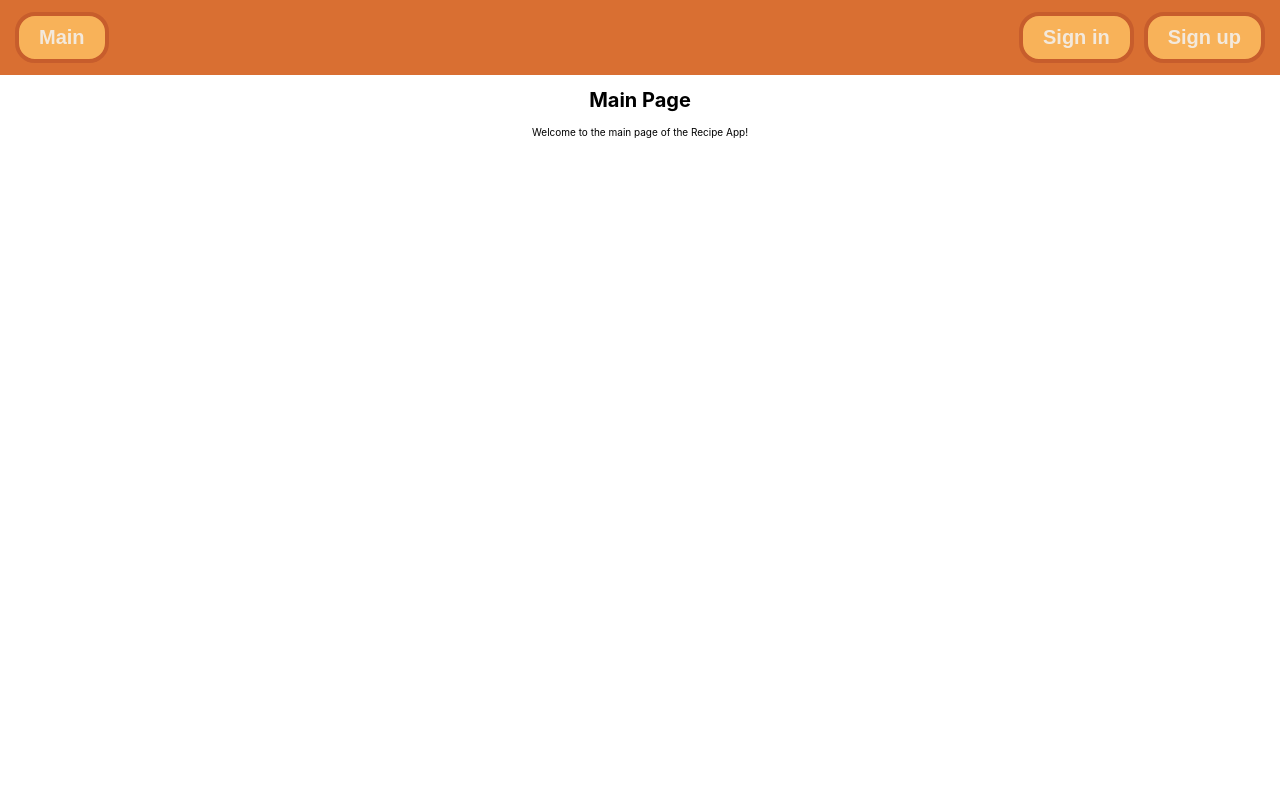
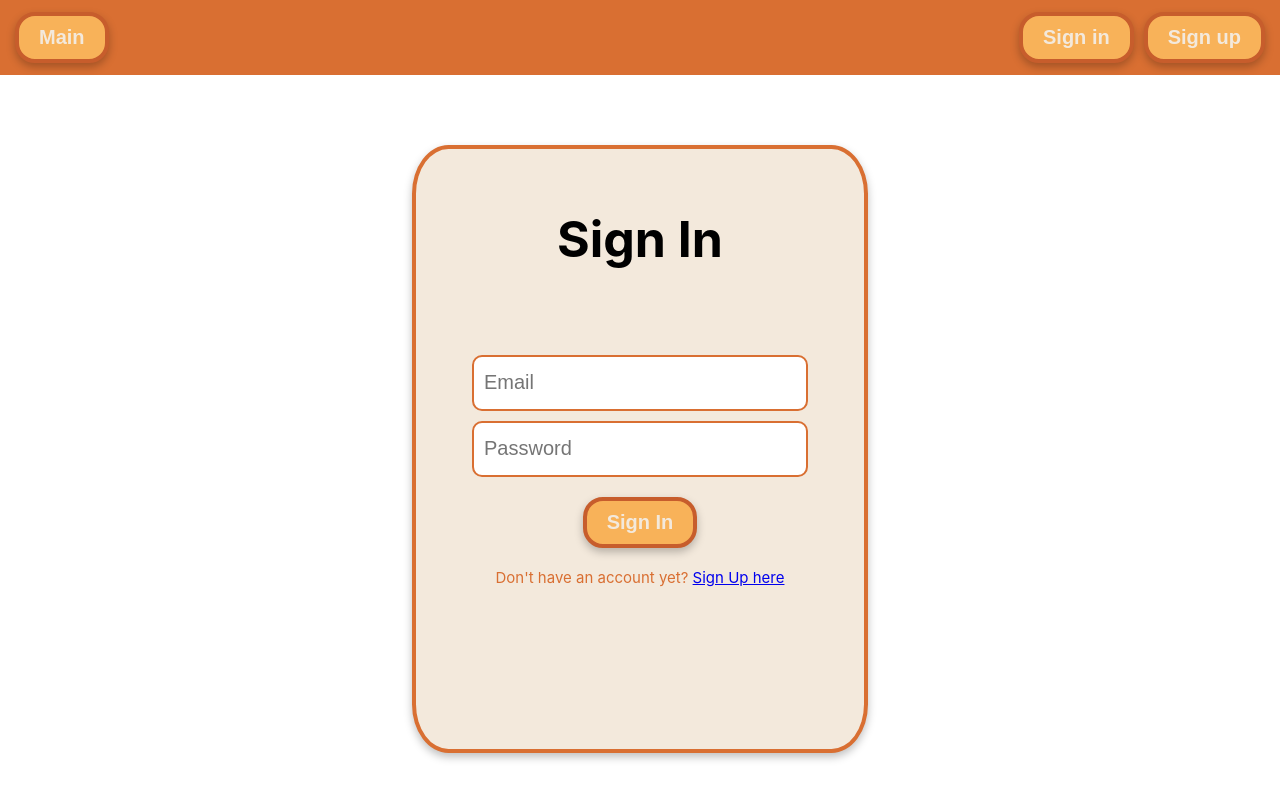
Before and after one commit to DavitManasyan07/recipe-front, a JavaScript app in the folder recipe-front/: page /signin in a window 1280 px wide. Built offline with nearby package versions, Linux system fonts and the light colour scheme; the HTML template or start-up script is replaced by a standard one.

Commit message:
created Sign In/Up pages

```diff
--- a/recipe-front/src/App.js
+++ b/recipe-front/src/App.js
@@ -5,6 +5,8 @@ import Main from "./Main/Main";
 import { useSelector } from "react-redux";
 import { BrowserRouter, Routes, Route } from "react-router";
 import Home from "./Home/Home";
+import SignUp from "./Sign-Up/Sign-Up";
+import SignIn from "./Sign-In/Sign-In";
 
 function App() {
   const loggedInUser = useSelector(selectLoggedInUser);
@@ -16,8 +18,8 @@ function App() {
           {!loggedInUser ? (
             <>
               <Route path="/" element={<Main />} />
-              <Route path="/signup" element={<Main />} />
-              <Route path="/signin" element={<Main />} />
+              <Route path="/signup" element={<SignUp />} />
+              <Route path="/signin" element={<SignIn />} />
             </>
           ) : (
             <>
--- /dev/null
+++ b/recipe-front/src/Sign-In/Sign-In.css
@@ -0,0 +1,47 @@
+.signInBody{
+    margin: auto;
+    margin-top: 7rem;
+    width: 35%;
+    height: 75vh;
+    background-color: #f3e9dc;
+    border-radius: 8%;
+    border: 4px solid #D96F32;
+    box-shadow: 0 4px 8px rgba(0, 0, 0, 0.25);
+}
+
+header{
+    text-align: center;
+    font-size: 5rem;
+    font-weight: bold;
+    padding-top: 6rem;
+}
+
+form{
+    display: flex;
+    flex-direction: column;
+    align-items: center;
+    justify-content: center;
+    margin-top: 18%;
+}
+
+input{
+    margin: 5px 0;
+    width: 32rem;
+    height: 5rem;
+    border-radius: 1rem;
+    border: 2px solid #D96F32;
+    font-size: 2rem;
+    padding-left: 1rem;
+}
+
+.link{
+    text-align: center;
+    margin-top: 2rem;
+    font-size: 1.5rem;
+    color: #D96F32;
+    text-decoration: none;
+}
+
+.field-button{
+    margin-top: 1.5rem;
+}
--- /dev/null
+++ b/recipe-front/src/Sign-In/Sign-In.js
@@ -0,0 +1,29 @@
+import Button from "../components/Button/Button";
+import "./Sign-In.css";
+
+export default function SignIn() {
+  return (
+    <div className="signInBody">
+      <header>Sign In</header>
+      <form action="signIn">
+        <div className="field">
+          <input type="email" required placeholder="Email" />
+        </div>
+        <div className="field">
+          <input
+            type="password"
+            className="pass-key"
+            required
+            placeholder="Password"
+          />
+        </div>
+        <div className="field-button">
+          <Button link={""} text={"Sign In"} />
+        </div>
+      </form>
+      <div className="link">
+        Don't have an account yet? <a href="signUp">Sign Up here</a>
+      </div>
+    </div>
+  );
+}
--- /dev/null
+++ b/recipe-front/src/Sign-Up/Sign-Up.css
@@ -0,0 +1,47 @@
+.signUpBody{
+    margin: auto;
+    margin-top: 7rem;
+    width: 35%;
+    height: 75vh;
+    background-color: #f3e9dc;
+    border-radius: 8%;
+    border: 4px solid #D96F32;
+    box-shadow: 0 4px 8px rgba(0, 0, 0, 0.25);
+}
+
+header{
+    text-align: center;
+    font-size: 5rem;
+    font-weight: bold;
+    padding-top: 6rem;
+}
+
+form{
+    display: flex;
+    flex-direction: column;
+    align-items: center;
+    justify-content: center;
+    margin-top: 18%;
+}
+
+input{
+    margin: 5px 0;
+    width: 32rem;
+    height: 5rem;
+    border-radius: 1rem;
+    border: 2px solid #D96F32;
+    font-size: 2rem;
+    padding-left: 1rem;
+}
+
+.link{
+    text-align: center;
+    margin-top: 2rem;
+    font-size: 1.5rem;
+    color: #D96F32;
+    text-decoration: none;
+}
+
+.field-button{
+    margin-top: 1.5rem;
+}
--- /dev/null
+++ b/recipe-front/src/Sign-Up/Sign-Up.js
@@ -0,0 +1,32 @@
+import Button from "../components/Button/Button";
+import "./Sign-Up.css";
+
+export default function SignUp() {
+  return (
+    <div className="signUpBody">
+      <header>Sign Up</header>
+      <form action="singUp">
+        <div className="field">
+          <input type="text" required placeholder="Username" />
+        </div>
+        <div className="field">
+          <input type="email" required placeholder="Email" />
+        </div>
+        <div className="field">
+          <input
+            type="password"
+            className="pass-key"
+            required
+            placeholder="Password"
+          />
+        </div>
+        <div className="field-button">
+          <Button link={""} text={"Sign Up"}/>
+        </div>
+      </form>
+      <div className="link">
+        Already a member? <a href="signIn">Login here</a>
+      </div>
+    </div>
+  );
+}
--- a/recipe-front/src/components/Button/Button.css
+++ b/recipe-front/src/components/Button/Button.css
@@ -1,4 +1,5 @@
 button {
+  transition: all 0.3s ease;
   background-color: #f8b259;
   border: 4px solid #c75d2c;
   color: #f3e9dc;
@@ -8,6 +9,7 @@ button {
   border-radius: 2rem;
   cursor: pointer;
   margin: 0 5px;
+  box-shadow: 0 4px 8px rgba(0, 0, 0, 0.25);
 }
 button:hover {
   transform: scale(1.05);
```
